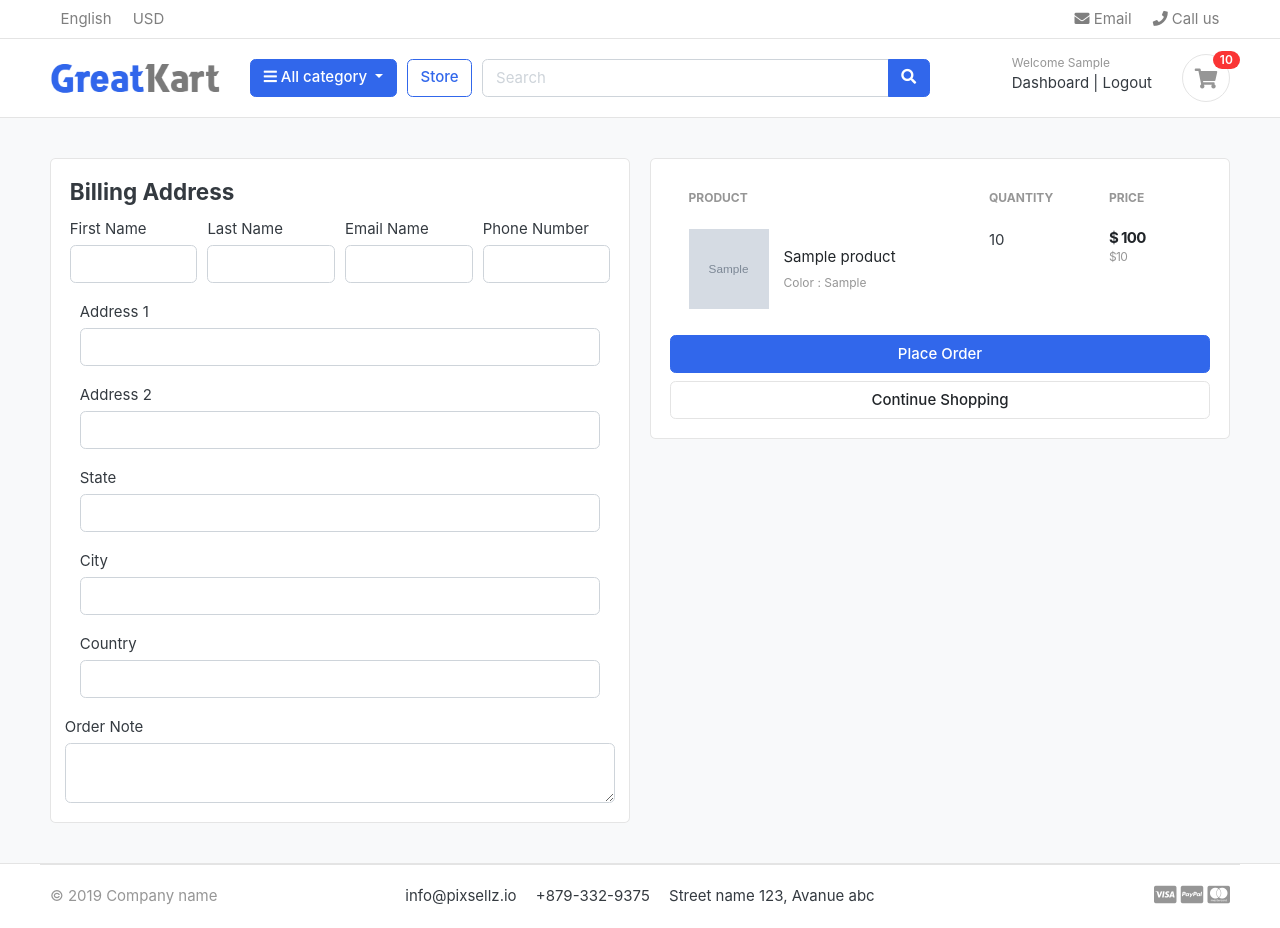
After one commit to Diman2003/okeykart-django, a Django app: page /cart/checkout/ in a window 1280 px wide. The commit adds this page. Run offline with Django 4.2, Linux system fonts and the light colour scheme; a user stored in the database is signed in; tables that the repository leaves empty hold one stand-in row (values such as "Sample post"); grey boxes marked "Sample" are stand-in pictures; some libraries are stand-ins or nearby versions; some web fonts are replaced.

Commit message:
handel checkout page

```diff
--- a/OkeyKart/settings.py
+++ b/OkeyKart/settings.py
@@ -157,5 +157,5 @@ EMAIL_BACKEND='django.core.mail.backends.smtp.EmailBackend'
 EMAIL_HOST = 'smtp.gmail.com'
 EMAIL_PORT = 587
 EMAIL_HOST_USER = 'dimansingh03012003@gmail.com'
-EMAIL_HOST_PASSWORD = 'hhes tlni chbb qlui'
+EMAIL_HOST_PASSWORD = ''
 EMAIL_USE_TLS = True
--- a/carts/context_processors.py
+++ b/carts/context_processors.py
@@ -8,7 +8,10 @@ def counter(request):
     else:
         try:
             cart = Cart.objects.filter(cart_id = _cart_id(request))
-            cart_items = CartItem.objects.all().filter(cart=cart[:1])
+            if request.user.is_authenticated:
+                cart_items = CartItem.objects.all().filter(user=request.user)
+            else:
+                cart_items = CartItem.objects.all().filter(cart=cart[:1])
             for cart_item in cart_items:
                 cart_count+= cart_item.quantity
         except Cart.DoesNotExist:
--- a/carts/models.py
+++ b/carts/models.py
@@ -1,5 +1,6 @@
 from django.db import models
 from store.models import Product,Variation
+from accounts.models import Account
 # Create your models here.
 
 class Cart(models.Model):
@@ -11,9 +12,10 @@ class Cart(models.Model):
 
 
 class CartItem(models.Model):
+    user = models.ForeignKey(Account,on_delete=models.CASCADE,null=True)
     product = models.ForeignKey(Product,on_delete=models.CASCADE)
     variations = models.ManyToManyField(Variation,blank=True)
-    cart = models.ForeignKey(Cart,on_delete=models.CASCADE)
+    cart = models.ForeignKey(Cart,on_delete=models.CASCADE,null=True)
     quantity = models.IntegerField()
     is_active = models.BooleanField(default=True)
 
--- a/carts/urls.py
+++ b/carts/urls.py
@@ -7,4 +7,6 @@ urlpatterns = [
     path('add_cart/<int:product_id>/',views.add_cart,name='add_cart'),
     path('remove_cart/<int:product_id>/<int:cart_item_id>/',views.remove_cart,name='remove_cart'),
     path('remove_cart_item/<int:product_id>/<int:cart_item_id>/',views.remove_cart_item,name='remove_cart_item'),
+
+    path('checkout/',views.checkout,name="checkout"),
 ]
--- a/carts/views.py
+++ b/carts/views.py
@@ -3,6 +3,7 @@ from store.models import Product,Variation
 from .models import Cart,CartItem
 from django.http import HttpResponse
 from django.core.exceptions import ObjectDoesNotExist
+from django.contrib.auth.decorators import login_required
 # Create your views here.
 def _cart_id(request):
     cart = request.session.session_key
@@ -11,83 +12,148 @@ def _cart_id(request):
     return cart
 
 def add_cart(request,product_id):
+    current_user = request.user
     product = Product.objects.get(id=product_id)
-    product_variation=[]
-    if request.method == 'POST':
-        for item in request.POST:
-            key = item
-            value = request.POST[key]
+    # if user is authenticated
+    if current_user.is_authenticated:
+        product_variation=[]
+        if request.method == 'POST':
+            for item in request.POST:
+                key = item
+                value = request.POST[key]
 
-            try:
-                variation = Variation.objects.get(product=product,variation_category__iexact=key,variation_value__iexact=value)
-                product_variation.append(variation)
-            except:
-                pass
+                try:
+                    variation = Variation.objects.get(product=product,variation_category__iexact=key,variation_value__iexact=value)
+                    product_variation.append(variation)
+                except:
+                    pass
 
 
-    try:
-        cart = Cart.objects.get(cart_id=_cart_id(request))
 
-    except Cart.DoesNotExist:
-        cart = Cart.objects.create(
-            cart_id = _cart_id(request)
-        )
-    cart.save()
-    is_cart_item_exists = CartItem.objects.filter(product=product,cart=cart).exists()
-    if is_cart_item_exists:
+        is_cart_item_exists = CartItem.objects.filter(product=product,user=current_user).exists()
+        if is_cart_item_exists:
 
-        cart_item = CartItem.objects.filter(product=product,cart=cart)
+            cart_item = CartItem.objects.filter(product=product,user=current_user)
 
-        ex_var_list = []
-        id = []
-        for item in cart_item:
-            existing_variation = item.variations.all()
-            ex_var_list.append(list(existing_variation))
-            id.append(item.id)
-        if product_variation in ex_var_list:
-            index = ex_var_list.index(product_variation)
-            item_id = id[index]
-            item = CartItem.objects.get(product=product,id=item_id)
-            item.quantity +=1
-            item.save()
+            ex_var_list = []
+            id = []
+            for item in cart_item:
+                existing_variation = item.variations.all()
+                ex_var_list.append(list(existing_variation))
+                id.append(item.id)
+            if product_variation in ex_var_list:
+                index = ex_var_list.index(product_variation)
+                item_id = id[index]
+                item = CartItem.objects.get(product=product,id=item_id)
+                item.quantity +=1
+                item.save()
+            else:
+                item = CartItem.objects.create(product=product,quantity=1,user=current_user)
+                if len(product_variation)>0:
+                    item.variations.clear()
+                    item.variations.add(*product_variation)
+            #cart_item.quantity +=1
+                item.save()
         else:
-            item = CartItem.objects.create(product=product,quantity=1,cart=cart)
+            cart_item = CartItem.objects.create(
+                product = product,
+                quantity = 1,
+                user=current_user,
+            )
             if len(product_variation)>0:
-                item.variations.clear()
-                item.variations.add(*product_variation)
-        #cart_item.quantity +=1
-            item.save()
+                cart_item.variations.clear()
+                cart_item.variations.add(*product_variation)
+            cart_item.save()
+        return redirect('cart')
+    # if user not authenticated
     else:
-        cart_item = CartItem.objects.create(
-            product = product,
-            quantity = 1,
-            cart = cart,
-        )
-        if len(product_variation)>0:
-            cart_item.variations.clear()
-            cart_item.variations.add(*product_variation)
-        cart_item.save()
 
-    return redirect('cart')
+
+        product_variation=[]
+        if request.method == 'POST':
+            for item in request.POST:
+                key = item
+                value = request.POST[key]
+
+                try:
+                    variation = Variation.objects.get(product=product,variation_category__iexact=key,variation_value__iexact=value)
+                    product_variation.append(variation)
+                except:
+                    pass
+
+
+        try:
+            cart = Cart.objects.get(cart_id=_cart_id(request))
+
+        except Cart.DoesNotExist:
+            cart = Cart.objects.create(
+                cart_id = _cart_id(request)
+            )
+        cart.save()
+        is_cart_item_exists = CartItem.objects.filter(product=product,cart=cart).exists()
+        if is_cart_item_exists:
+
+            cart_item = CartItem.objects.filter(product=product,cart=cart)
+
+            ex_var_list = []
+            id = []
+            for item in cart_item:
+                existing_variation = item.variations.all()
+                ex_var_list.append(list(existing_variation))
+                id.append(item.id)
+            if product_variation in ex_var_list:
+                index = ex_var_list.index(product_variation)
+                item_id = id[index]
+                item = CartItem.objects.get(product=product,id=item_id)
+                item.quantity +=1
+                item.save()
+            else:
+                item = CartItem.objects.create(product=product,quantity=1,cart=cart)
+                if len(product_variation)>0:
+                    item.variations.clear()
+                    item.variations.add(*product_variation)
+            #cart_item.quantity +=1
+                item.save()
+        else:
+            cart_item = CartItem.objects.create(
+                product = product,
+                quantity = 1,
+                cart = cart,
+            )
+            if len(product_variation)>0:
+                cart_item.variations.clear()
+                cart_item.variations.add(*product_variation)
+            cart_item.save()
+
+            return redirect('cart')
+        return redirect('cart')
 
 def remove_cart(request,product_id,cart_item_id):
-    cart = Cart.objects.get(cart_id=_cart_id(request))
-    product = get_object_or_404(Product,id =product_id)
-    try:
-        cart_item = CartItem.objects.get(product=product,cart=cart,id=cart_item_id)
-        if cart_item.quantity >1:
-            cart_item.quantity -=1
-            cart_item.save()
-        else:
-            cart_item.delete()
-    except:
-        pass
-    return redirect('cart')
+
+        product = get_object_or_404(Product,id =product_id)
+        try:
+            if request.user.is_authenticated:
+                cart_item = CartItem.objects.get(product=product,user=request.user,id=cart_item_id)
+            else:
+                cart = Cart.objects.get(cart_id=_cart_id(request))
+                cart_item = CartItem.objects.get(product=product,cart=cart,id=cart_item_id)
+            if cart_item.quantity >1:
+                cart_item.quantity -=1
+                cart_item.save()
+            else:
+                cart_item.delete()
+        except:
+            pass
+        return redirect('cart')
 
 def remove_cart_item(request,product_id,cart_item_id):
-    cart = Cart.objects.get(cart_id=_cart_id(request))
+
     product = get_object_or_404(Product,id = product_id)
-    cart_item = CartItem.objects.get(product = product,cart=cart,id=cart_item_id)
+    if request.user.is_authenticated:
+       cart_item = CartItem.objects.get(product=product,user=request.user,id=cart_item_id)
+    else:
+        cart = Cart.objects.get(cart_id=_cart_id(request))
+        cart_item = CartItem.objects.get(product = product,cart=cart,id=cart_item_id)
     cart_item.delete()
     return redirect('cart')
 
@@ -96,8 +162,11 @@ def cart(request,total=0,quantity=0,cart_items=None):
     try:
         tax=0
         grand_total=0
-        cart = Cart.objects.get(cart_id=_cart_id(request))
-        cart_items = CartItem.objects.filter(cart=cart,is_active=True)
+        if request.user.is_authenticated:
+            cart_items = CartItem.objects.filter(user=request.user,is_active=True)
+        else:
+            cart = Cart.objects.get(cart_id=_cart_id(request))
+            cart_items = CartItem.objects.filter(cart=cart,is_active=True)
         for cart_item in cart_items:
             total+= (cart_item.product.price*cart_item.quantity)
             quantity += cart_item.quantity
@@ -115,3 +184,30 @@ def cart(request,total=0,quantity=0,cart_items=None):
     }
 
     return render(request,'store/cart.html',context)
+@login_required(login_url='login')
+def checkout(request,total=0,quantity=0,cart_items=None):
+    try:
+        tax=0
+        grand_total=0
+        if request.user.is_authenticated:
+            cart_items = CartItem.objects.filter(user=request.user,is_active=True)
+        else:
+            cart = Cart.objects.get(cart_id=_cart_id(request))
+            cart_items = CartItem.objects.filter(cart=cart,is_active=True)
+        for cart_item in cart_items:
+            total+= (cart_item.product.price*cart_item.quantity)
+            quantity += cart_item.quantity
+        tax = (2*total)/100
+        grand_total = total + tax
+    except ObjectDoesNotExist:
+        pass
+
+    context = {
+        'total':total,
+        'quantity':quantity,
+        'cart_items':cart_items,
+        'tax':tax,
+        'grand_total':grand_total,
+    }
+
+    return render(request,'store/checkout.html',context)
--- a/template/store/cart.html
+++ b/template/store/cart.html
@@ -102,7 +102,7 @@
                 <p class="text-center mb-3">
                     <img src="{% static './images/misc/payments.png' %}" height="26">
                 </p>
-                <a href="./place-order.html" class="btn btn-primary btn-block"> Checkout </a>
+                <a href="{% url 'checkout' %}" class="btn btn-primary btn-block"> Checkout </a>
                 <a href="{% url 'store' %}" class="btn btn-light btn-block">Continue Shopping</a>
             </div> <!-- card-body.// -->
             </div> <!-- card.// -->
--- /dev/null
+++ b/template/store/checkout.html
@@ -0,0 +1,131 @@
+{% extends 'base.html' %}
+{% load static %}
+
+{% block content %}
+
+<section class="section-content padding-y bg">
+    <div class="container">
+
+    <!-- ============================ COMPONENT 1 ================================= -->
+
+    <div class="row">
+        <aside class="col-lg-6">
+    <div class="card">
+    <div class="card-body">
+        <h4 class="card-title mb4"> Billing Address</h4>
+        <form action="" method="POST">
+            {% csrf_token %}
+            <div class="form-row">
+                <div class="col form-group">
+                    <label for="">First Name </label>
+                    <input type="text" name="first_name" class="form-control" required>
+                </div>
+                <div class="col form-group">
+                    <label for="">Last Name </label>
+                    <input type="text" name="last_name" class="form-control" required>
+                </div>
+                <div class="col form-group">
+                    <label for="">Email Name </label>
+                    <input type="email" name="email" class="form-control" required>
+                </div>
+                <div class="col form-group">
+                    <label for="">Phone Number </label>
+                    <input type="text" name="phone" class="form-control" required>
+                </div></div>
+                <div class="col form-group">
+                    <label for="">Address 1 </label>
+                    <input type="text" name="address_line_1" class="form-control" required>
+                </div>
+                <div class="col form-group">
+                    <label for="">Address 2 </label>
+                    <input type="text" name="address_line_2" class="form-control" required>
+                </div>
+                <div class="col form-group">
+                    <label for="">State</label>
+                    <input type="text" name="state" class="form-control" required>
+                </div>
+                <div class="col form-group">
+                    <label for="">City </label>
+                    <input type="text" name="city" class="form-control" required>
+                </div>
+                <div class="col form-group">
+                    <label for="">Country</label>
+                    <input type="text" name="country" class="form-control" required>
+                </div>
+                <div class="form-row">
+                    <label for="">Order Note</label>
+                    <textarea name="order_note" row="2" class="form-control"></textarea>
+                </div>
+
+
+    </div>
+    </div> <!-- card.// -->
+
+        </aside> <!-- col.// -->
+        <aside class="col-lg-6">
+
+            <div class="card">
+            <div class="card-body">
+                <table class="table table-borderless table-shopping-cart">
+                    <thead class="text-muted">
+                    <tr class="small text-uppercase">
+                      <th scope="col">Product</th>
+                      <th scope="col" width="120">Quantity</th>
+                      <th scope="col" width="120">Price</th>
+
+                    </tr>
+                    </thead>
+                    <tbody>
+                    {% for cart_item in cart_items %}
+                    <tr>
+                        <td>
+                            <figure class="itemside align-items-center">
+                                <div class="aside"><img src="{{ cart_item.product.images.url }}" class="img-sm"></div>
+                                <figcaption class="info">
+                                    <a href="{{ cart_item.product.get_url }}" class="title text-dark">{{ cart_item.product.product_name }}</a>
+                                    <p class="text-muted small">
+                                        {% if cart_item.variations.all %}
+                                        {% for item in cart_item.variations.all %}
+                                          {{ item.variation_category | capfirst }} : {{ item.variation_value | capfirst}} <br>
+                                          {% endfor %}
+                                          {% endif %}
+                                    </p>
+                                </figcaption>
+                            </figure>
+                        </td>
+                        <td>
+                            <!-- col.// -->
+                            <label for=""> {{ cart_item.quantity }} <label>
+
+                        </td>
+                        <td>
+                            <div class="price-wrap">
+                                <var class="price">$ {{ cart_item.sub_total }} </var>
+                                <small class="text-muted"> ${{ cart_item.product.price }} </small>
+                            </div> <!-- price-wrap .// -->
+                        </td>
+
+                    </tr>
+                   {% endfor %}
+                    </tbody>
+                    </table>
+
+                {% comment %} <a href="./place-order.html" class="btn btn-primary btn-block"> Place Order </a> {% endcomment %}
+                <button type="submit" name="submit" class="btn btn-primary btn-block">Place Order</button>
+                <a href="{% url 'store' %}" class="btn btn-light btn-block">Continue Shopping</a>
+            </form>
+            </div> <!-- card-body.// -->
+            </div> <!-- card.// -->
+
+    </aside> <!-- col.// -->
+
+
+    </div> <!-- row.// -->
+
+    <!-- ============================ COMPONENT 1 END .// ================================= -->
+
+    </div> <!-- container .//  -->
+    </section>
+    <!-- ========================= SECTION CONTENT END// ========================= -->
+
+{% endblock %}
```
Also changed, not shown: accounts/views.py (+56 -3 lines), carts/migrations/0003_cartitem_user.py (added), carts/migrations/0004_alter_cartitem_cart.py (added).
